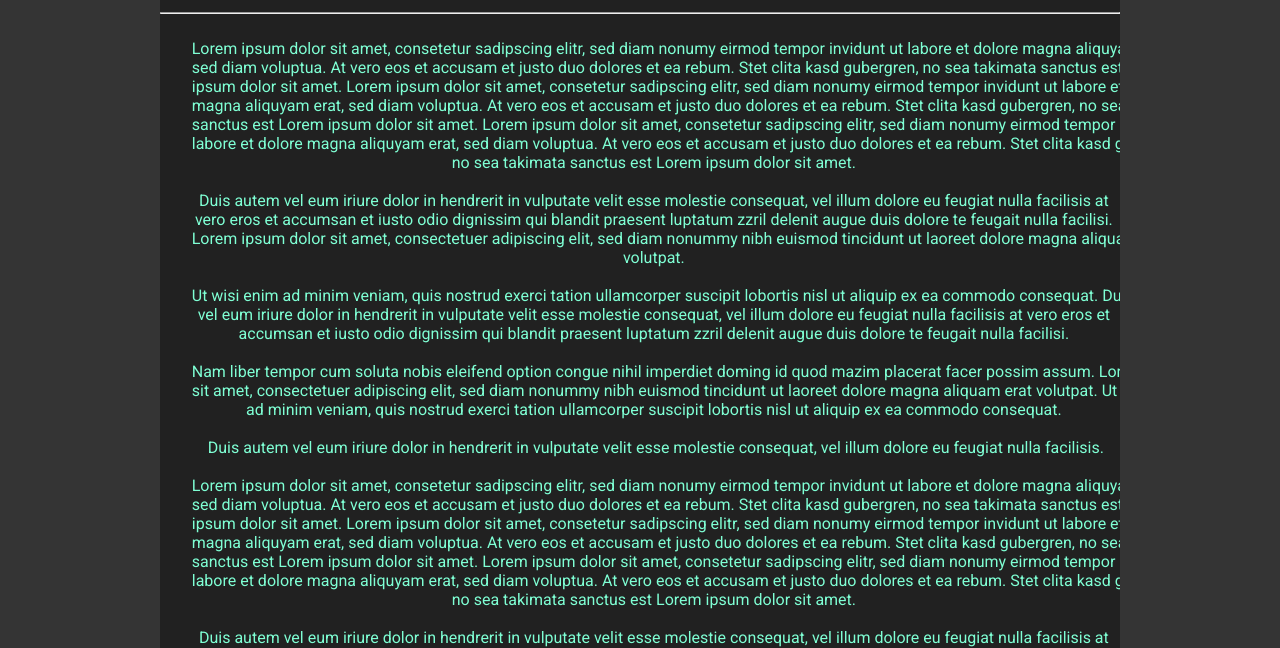
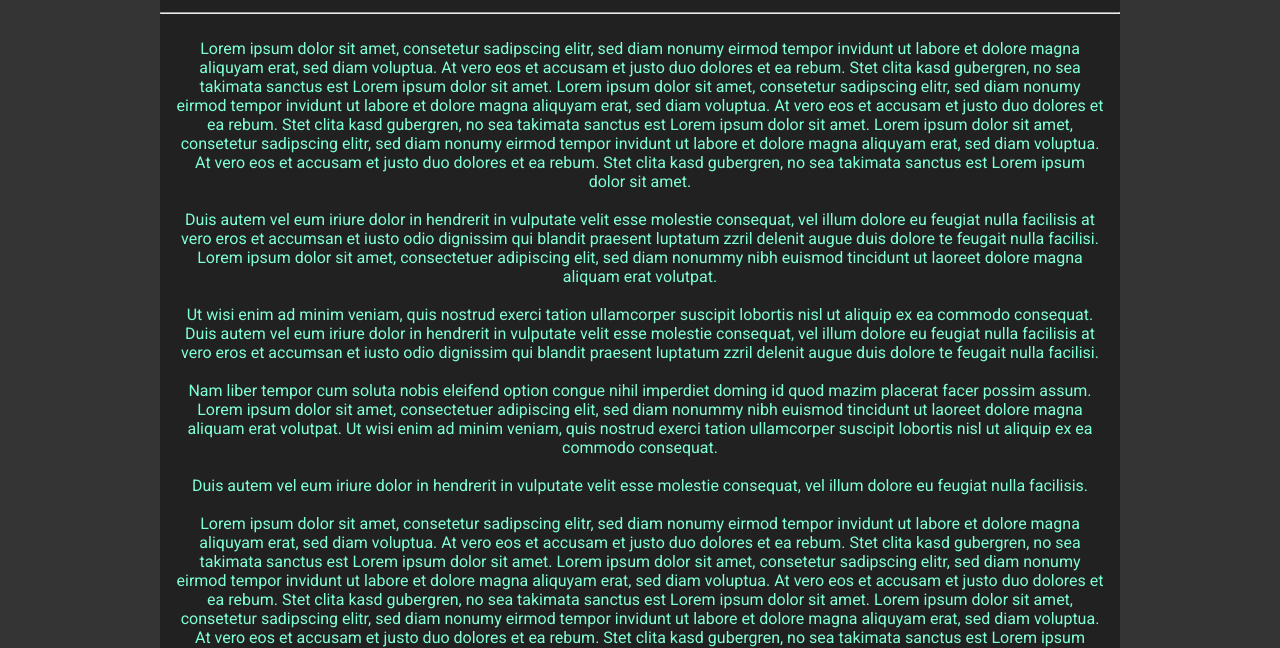
Before and after one commit to VeenixDev/veenixdev.github.io, a plain HTML site: page index.html in a window 1280 px wide. Shown: the part 142-790 px from the top of the page. Drawn offline with Linux system fonts and the light colour scheme.

Commit message:
Updated: Logo and Css

```diff
--- a/css/index.css
+++ b/css/index.css
@@ -14,7 +14,7 @@
   top: 0px;
   height: 5vh;
   width: 100vw;
-  background-color: #212121 !important;
+  background-color: #212121;
   z-index: 999;
   overflow: hidden;
   user-select: none;
@@ -31,14 +31,19 @@
   width: 75vw;
   margin: 50px auto 50px auto;
   color: aquamarine;
+  text-align: center;
+  align-items: center;
   background-color: #212121;
 }
 
 .main-area h1 {
   margin-top: 10px;
   margin-bottom: 15px;
-  text-align: center;
   color: goldenrod;
+}
+
+.main-area-text {
+  margin: 25px 15px 25px 15px;
 }
 
 .footer {
--- a/index.html
+++ b/index.html
@@ -19,8 +19,8 @@
       <div class="logo">
         <ul class="navbar-list">
           <li>
-            <a href="#" class="logo-titel">
-              <img src="./assets/logo.png" alt="Logo" width="50" height="50" style="vertical-align: middle;" />
+            <a href="https://github.com/VeenixDev" class="logo-titel">
+              <img src="./assets/logo.svg" alt="Logo" width="50" height="50" style="vertical-align: middle;" />
               <strong>VeenixDev</strong>
             </a>
           </li>
@@ -32,29 +32,29 @@
       <h1>VeenixDev Home Page</h1>
       <hr>
 
-      <pre style="margin-top: 25px; margin-bottom: 25px; text-align: center;">
+      <p class="main-area-text">
         Lorem ipsum dolor sit amet, consetetur sadipscing elitr, sed diam nonumy eirmod tempor invidunt ut labore et dolore magna aliquyam erat,
         sed diam voluptua. At vero eos et accusam et justo duo dolores et ea rebum. Stet clita kasd gubergren, no sea takimata sanctus est Lorem
         ipsum dolor sit amet. Lorem ipsum dolor sit amet, consetetur sadipscing elitr, sed diam nonumy eirmod tempor invidunt ut labore et dolore
         magna aliquyam erat, sed diam voluptua. At vero eos et accusam et justo duo dolores et ea rebum. Stet clita kasd gubergren, no sea takimata
         sanctus est Lorem ipsum dolor sit amet. Lorem ipsum dolor sit amet, consetetur sadipscing elitr, sed diam nonumy eirmod tempor invidunt ut
         labore et dolore magna aliquyam erat, sed diam voluptua. At vero eos et accusam et justo duo dolores et ea rebum. Stet clita kasd gubergren,
-        no sea takimata sanctus est Lorem ipsum dolor sit amet.
+        no sea takimata sanctus est Lorem ipsum dolor sit amet.<br /><br />
 
         Duis autem vel eum iriure dolor in hendrerit in vulputate velit esse molestie consequat, vel illum dolore eu feugiat nulla facilisis at
         vero eros et accumsan et iusto odio dignissim qui blandit praesent luptatum zzril delenit augue duis dolore te feugait nulla facilisi.
         Lorem ipsum dolor sit amet, consectetuer adipiscing elit, sed diam nonummy nibh euismod tincidunt ut laoreet dolore magna aliquam erat
-        volutpat.
+        volutpat. <br /><br />
 
         Ut wisi enim ad minim veniam, quis nostrud exerci tation ullamcorper suscipit lobortis nisl ut aliquip ex ea commodo consequat. Duis autem
         vel eum iriure dolor in hendrerit in vulputate velit esse molestie consequat, vel illum dolore eu feugiat nulla facilisis at vero eros et
-        accumsan et iusto odio dignissim qui blandit praesent luptatum zzril delenit augue duis dolore te feugait nulla facilisi.
+        accumsan et iusto odio dignissim qui blandit praesent luptatum zzril delenit augue duis dolore te feugait nulla facilisi. <br /><br />
 
         Nam liber tempor cum soluta nobis eleifend option congue nihil imperdiet doming id quod mazim placerat facer possim assum. Lorem ipsum dolor
         sit amet, consectetuer adipiscing elit, sed diam nonummy nibh euismod tincidunt ut laoreet dolore magna aliquam erat volutpat. Ut wisi enim
-        ad minim veniam, quis nostrud exerci tation ullamcorper suscipit lobortis nisl ut aliquip ex ea commodo consequat.
+        ad minim veniam, quis nostrud exerci tation ullamcorper suscipit lobortis nisl ut aliquip ex ea commodo consequat. <br /><br />
 
-        Duis autem vel eum iriure dolor in hendrerit in vulputate velit esse molestie consequat, vel illum dolore eu feugiat nulla facilisis.
+        Duis autem vel eum iriure dolor in hendrerit in vulputate velit esse molestie consequat, vel illum dolore eu feugiat nulla facilisis.<br /><br />
 
         Lorem ipsum dolor sit amet, consetetur sadipscing elitr, sed diam nonumy eirmod tempor invidunt ut labore et dolore magna aliquyam erat,
         sed diam voluptua. At vero eos et accusam et justo duo dolores et ea rebum. Stet clita kasd gubergren, no sea takimata sanctus est Lorem
@@ -62,26 +62,26 @@
         magna aliquyam erat, sed diam voluptua. At vero eos et accusam et justo duo dolores et ea rebum. Stet clita kasd gubergren, no sea takimata
         sanctus est Lorem ipsum dolor sit amet. Lorem ipsum dolor sit amet, consetetur sadipscing elitr, sed diam nonumy eirmod tempor invidunt ut
         labore et dolore magna aliquyam erat, sed diam voluptua. At vero eos et accusam et justo duo dolores et ea rebum. Stet clita kasd gubergren,
-        no sea takimata sanctus est Lorem ipsum dolor sit amet.
+        no sea takimata sanctus est Lorem ipsum dolor sit amet. <br /><br />
 
         Duis autem vel eum iriure dolor in hendrerit in vulputate velit esse molestie consequat, vel illum dolore eu feugiat nulla facilisis at
         vero eros et accumsan et iusto odio dignissim qui blandit praesent luptatum zzril delenit augue duis dolore te feugait nulla facilisi.
         Lorem ipsum dolor sit amet, consectetuer adipiscing elit, sed diam nonummy nibh euismod tincidunt ut laoreet dolore magna aliquam erat
-        volutpat.
+        volutpat. <br /><br />
 
         Ut wisi enim ad minim veniam, quis nostrud exerci tation ullamcorper suscipit lobortis nisl ut aliquip ex ea commodo consequat. Duis autem
         vel eum iriure dolor in hendrerit in vulputate velit esse molestie consequat, vel illum dolore eu feugiat nulla facilisis at vero eros et
-        accumsan et iusto odio dignissim qui blandit praesent luptatum zzril delenit augue duis dolore te feugait nulla facilisi.
+        accumsan et iusto odio dignissim qui blandit praesent luptatum zzril delenit augue duis dolore te feugait nulla facilisi. <br /><br />
 
         Nam liber tempor cum soluta nobis eleifend option congue nihil imperdiet doming id quod mazim placerat facer possim assum. Lorem ipsum dolor
         sit amet, consectetuer adipiscing elit, sed diam nonummy nibh euismod tincidunt ut laoreet dolore magna aliquam erat volutpat. Ut wisi enim
-        ad minim veniam, quis nostrud exerci tation ullamcorper suscipit lobortis nisl ut aliquip ex ea commodo consequat.
+        ad minim veniam, quis nostrud exerci tation ullamcorper suscipit lobortis nisl ut aliquip ex ea commodo consequat. <br /><br />
 
-        Duis autem vel eum iriure dolor in hendrerit in vulputate velit esse molestie consequat, vel illum dolore eu feugiat nulla facilisis.
-      </pre>
+        Duis autem vel eum iriure dolor in hendrerit in vulputate velit esse molestie consequat, vel illum dolore eu feugiat nulla facilisis. <br /><br />
+      </p>
     </div>
     <div class="footer">
-      <pre>This is a Footer uwu</pre>
+      <pre>This is a Footer u///u</pre>
     </div>
   </div>
 </body>
```
Also changed, not shown: assets/logo.png (deleted), assets/logo.svg (added).
